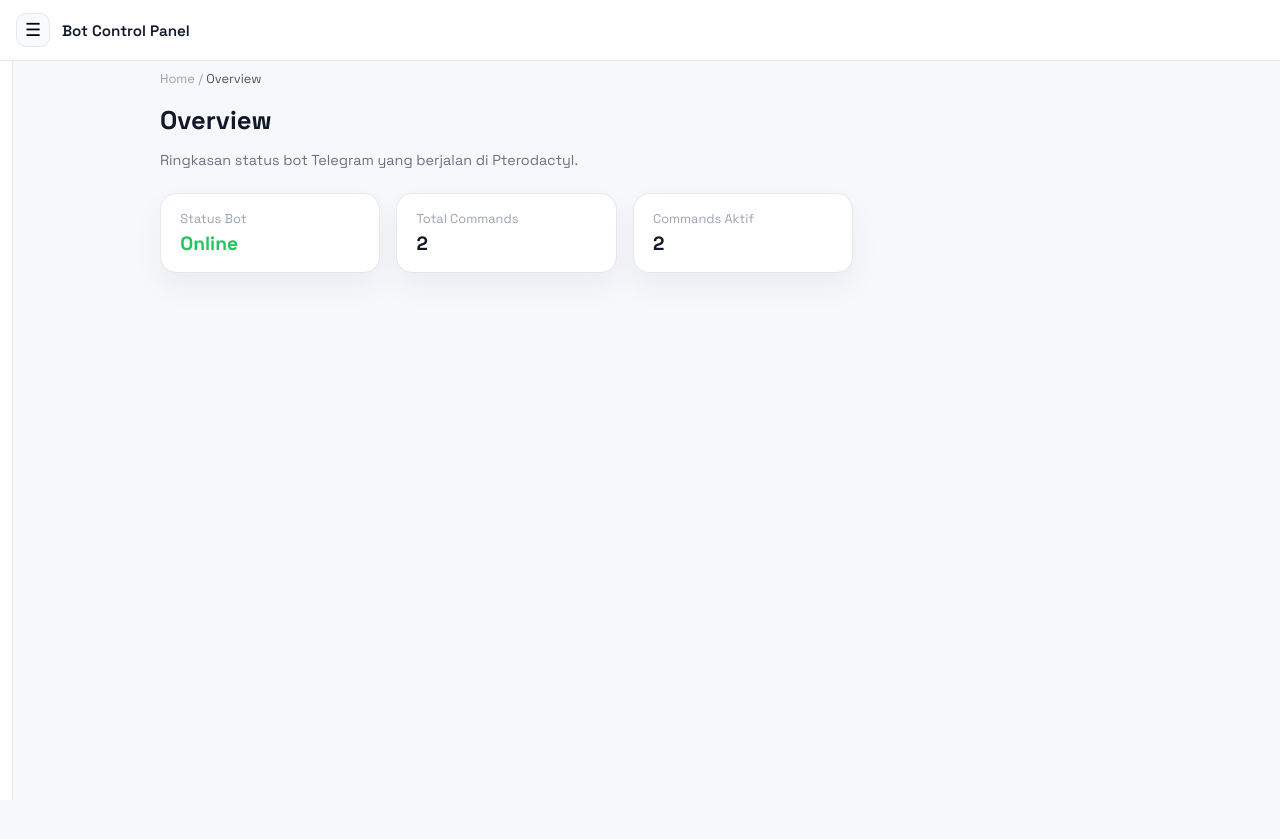
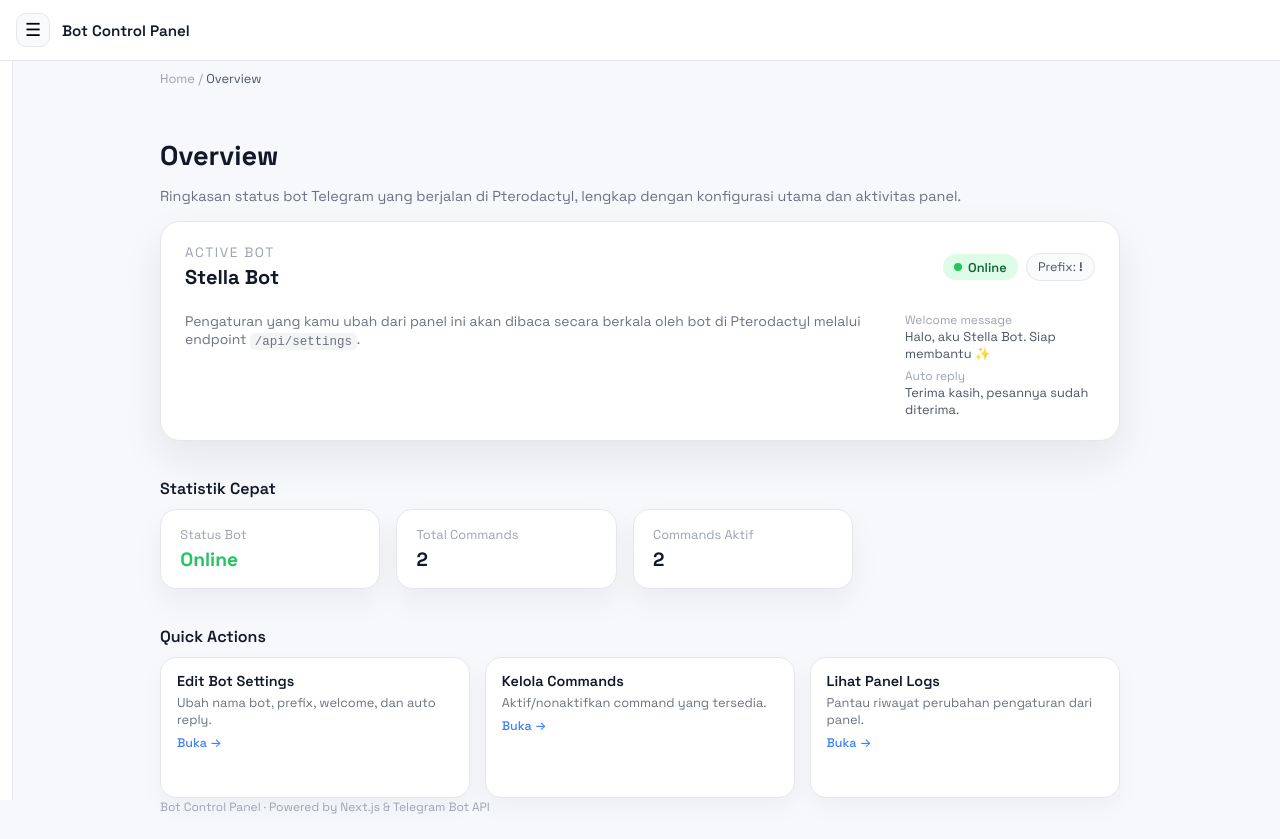
Before and after one commit to hiuraaaaa/tele, a Next.js app: page / in a window 1280 px wide. Before the commit the page ends 800 px from the top, so only its background shows below. Built offline with nearby package versions, Linux system fonts and the light colour scheme.

Commit message:
Update page.jsx

```diff
--- a/app/page.jsx
+++ b/app/page.jsx
@@ -2,6 +2,7 @@
 "use client";
 
 import { useEffect, useState } from "react";
+import Link from "next/link";
 
 export default function OverviewPage() {
   const [settings, setSettings] = useState(null);
@@ -16,25 +17,208 @@ export default function OverviewPage() {
   }, []);
 
   if (!settings) {
-    return <p style={{ color: "#6b7280", fontSize: "0.9rem" }}>Memuat overview…</p>;
+    return (
+      <p style={{ color: "#6b7280", fontSize: "0.9rem" }}>Memuat overview…</p>
+    );
   }
 
   const totalCommands = settings.commands?.length || 0;
   const enabledCommands = settings.commands?.filter((c) => c.enabled).length || 0;
 
   return (
-    <div>
-      <div style={{ fontSize: "0.8rem", color: "#9ca3af", marginBottom: "0.5rem" }}>
+    <div style={{ display: "flex", flexDirection: "column", gap: "1.5rem" }}>
+      {/* Breadcrumb */}
+      <div
+        style={{
+          fontSize: "0.8rem",
+          color: "#9ca3af",
+          marginBottom: "0.25rem"
+        }}
+      >
         Home / <span style={{ color: "#4b5563" }}>Overview</span>
       </div>
 
-      <h1 style={{ fontSize: "1.6rem", fontWeight: 700, marginBottom: "0.5rem" }}>
+      {/* Header + hero card */}
+      <section>
+        <h1
+          style={{
+            fontSize: "1.7rem",
+            fontWeight: 700,
+            marginBottom: "0.4rem"
+          }}
+        >
           Overview
         </h1>
-      <p style={{ color: "#6b7280", fontSize: "0.9rem", marginBottom: "1.5rem" }}>
-        Ringkasan status bot Telegram yang berjalan di Pterodactyl.
+        <p
+          style={{
+            color: "#6b7280",
+            fontSize: "0.9rem",
+            marginBottom: "1rem"
+          }}
+        >
+          Ringkasan status bot Telegram yang berjalan di Pterodactyl, lengkap
+          dengan konfigurasi utama dan aktivitas panel.
         </p>
 
+        <div
+          style={{
+            background: "#ffffff",
+            borderRadius: "1.25rem",
+            border: "1px solid #e5e7eb",
+            padding: "1.4rem 1.5rem",
+            boxShadow: "0 18px 40px rgba(15,23,42,0.08)",
+            display: "flex",
+            flexDirection: "column",
+            gap: "0.9rem"
+          }}
+        >
+          {/* Info bar atas */}
+          <div
+            style={{
+              display: "flex",
+              flexWrap: "wrap",
+              alignItems: "center",
+              justifyContent: "space-between",
+              gap: "0.75rem"
+            }}
+          >
+            <div>
+              <div
+                style={{
+                  fontSize: "0.85rem",
+                  textTransform: "uppercase",
+                  letterSpacing: "0.12em",
+                  color: "#9ca3af",
+                  marginBottom: "0.15rem"
+                }}
+              >
+                Active bot
+              </div>
+              <div style={{ fontSize: "1.25rem", fontWeight: 700 }}>
+                {settings.botName || "Stella Bot"}
+              </div>
+            </div>
+
+            <div
+              style={{
+                display: "flex",
+                gap: "0.5rem",
+                alignItems: "center"
+              }}
+            >
+              {/* status pill */}
+              <span
+                style={{
+                  display: "inline-flex",
+                  alignItems: "center",
+                  gap: "0.4rem",
+                  padding: "0.3rem 0.7rem",
+                  borderRadius: "999px",
+                  backgroundColor:
+                    settings.status === "online" ? "#dcfce7" : "#fee2e2",
+                  color:
+                    settings.status === "online" ? "#166534" : "#b91c1c",
+                  fontSize: "0.8rem",
+                  fontWeight: 600
+                }}
+              >
+                <span
+                  style={{
+                    width: 8,
+                    height: 8,
+                    borderRadius: "999px",
+                    backgroundColor:
+                      settings.status === "online" ? "#22c55e" : "#f97316"
+                  }}
+                />
+                {settings.status === "online" ? "Online" : "Unknown"}
+              </span>
+
+              {/* prefix badge */}
+              <span
+                style={{
+                  padding: "0.3rem 0.7rem",
+                  borderRadius: "999px",
+                  border: "1px solid #e5e7eb",
+                  backgroundColor: "#f9fafb",
+                  fontSize: "0.78rem",
+                  color: "#4b5563"
+                }}
+              >
+                Prefix: <strong>{settings.prefix || "!"}</strong>
+              </span>
+            </div>
+          </div>
+
+          {/* Deskripsi + info cepat */}
+          <div
+            style={{
+              display: "flex",
+              flexWrap: "wrap",
+              gap: "1rem",
+              marginTop: "0.5rem"
+            }}
+          >
+            <p
+              style={{
+                flex: "1 1 200px",
+                fontSize: "0.87rem",
+                color: "#6b7280",
+                margin: 0
+              }}
+            >
+              Pengaturan yang kamu ubah dari panel ini akan dibaca secara
+              berkala oleh bot di Pterodactyl melalui endpoint{" "}
+              <code
+                style={{
+                  background: "#f3f4f6",
+                  padding: "0.1rem 0.3rem",
+                  borderRadius: "0.3rem",
+                  fontSize: "0.78rem"
+                }}
+              >
+                /api/settings
+              </code>
+              .
+            </p>
+
+            <div
+              style={{
+                flex: "0 0 190px",
+                display: "flex",
+                flexDirection: "column",
+                gap: "0.35rem",
+                fontSize: "0.8rem"
+              }}
+            >
+              <InfoRow label="Welcome message">
+                {settings.welcomeMessage
+                  ? settings.welcomeMessage.slice(0, 40) +
+                    (settings.welcomeMessage.length > 40 ? "…" : "")
+                  : "Belum diatur"}
+              </InfoRow>
+              <InfoRow label="Auto reply">
+                {settings.autoReply
+                  ? settings.autoReply.slice(0, 40) +
+                    (settings.autoReply.length > 40 ? "…" : "")
+                  : "Belum diatur"}
+              </InfoRow>
+            </div>
+          </div>
+        </div>
+      </section>
+
+      {/* Statistik */}
+      <section>
+        <h2
+          style={{
+            fontSize: "1rem",
+            fontWeight: 600,
+            marginBottom: "0.6rem"
+          }}
+        >
+          Statistik Cepat
+        </h2>
         <div style={{ display: "flex", flexWrap: "wrap", gap: "1rem" }}>
           <StatCard
             title="Status Bot"
@@ -44,6 +228,48 @@ export default function OverviewPage() {
           <StatCard title="Total Commands" value={`${totalCommands}`} />
           <StatCard title="Commands Aktif" value={`${enabledCommands}`} />
         </div>
+      </section>
+
+      {/* Quick actions */}
+      <section>
+        <h2
+          style={{
+            fontSize: "1rem",
+            fontWeight: 600,
+            marginBottom: "0.6rem"
+          }}
+        >
+          Quick Actions
+        </h2>
+        <div style={{ display: "flex", flexWrap: "wrap", gap: "0.9rem" }}>
+          <QuickLink
+            href="/settings"
+            title="Edit Bot Settings"
+            desc="Ubah nama bot, prefix, welcome, dan auto reply."
+          />
+          <QuickLink
+            href="/commands"
+            title="Kelola Commands"
+            desc="Aktif/nonaktifkan command yang tersedia."
+          />
+          <QuickLink
+            href="/logs"
+            title="Lihat Panel Logs"
+            desc="Pantau riwayat perubahan pengaturan dari panel."
+          />
+        </div>
+      </section>
+
+      {/* Footer kecil */}
+      <footer
+        style={{
+          marginTop: "0.5rem",
+          fontSize: "0.75rem",
+          color: "#9ca3af"
+        }}
+      >
+        Bot Control Panel · Powered by Next.js & Telegram Bot API
+      </footer>
     </div>
   );
 }
@@ -60,7 +286,13 @@ function StatCard({ title, value, accent }) {
         boxShadow: "0 14px 30px rgba(15,23,42,0.05)"
       }}
     >
-      <div style={{ fontSize: "0.8rem", color: "#9ca3af", marginBottom: "0.25rem" }}>
+      <div
+        style={{
+          fontSize: "0.8rem",
+          color: "#9ca3af",
+          marginBottom: "0.25rem"
+        }}
+      >
         {title}
       </div>
       <div
@@ -75,3 +307,85 @@ function StatCard({ title, value, accent }) {
     </div>
   );
 }
+
+function QuickLink({ href, title, desc }) {
+  return (
+    <Link
+      href={href}
+      style={{
+        flex: "1 1 220px",
+        textDecoration: "none"
+      }}
+    >
+      <div
+        style={{
+          height: "100%",
+          backgroundColor: "#ffffff",
+          borderRadius: "1rem",
+          border: "1px solid #e5e7eb",
+          padding: "0.9rem 1rem",
+          boxShadow: "0 10px 24px rgba(15,23,42,0.04)",
+          display: "flex",
+          flexDirection: "column",
+          gap: "0.25rem"
+        }}
+      >
+        <div
+          style={{
+            fontSize: "0.9rem",
+            fontWeight: 600,
+            color: "#111827"
+          }}
+        >
+          {title}
+        </div>
+        <div
+          style={{
+            fontSize: "0.8rem",
+            color: "#6b7280"
+          }}
+        >
+          {desc}
+        </div>
+        <span
+          style={{
+            marginTop: "0.2rem",
+            fontSize: "0.78rem",
+            color: "#3b82f6",
+            fontWeight: 500
+          }}
+        >
+          Buka →
+        </span>
+      </div>
+    </Link>
+  );
+}
+
+function InfoRow({ label, children }) {
+  return (
+    <div
+      style={{
+        display: "flex",
+        flexDirection: "column"
+      }}
+    >
+      <span
+        style={{
+          fontSize: "0.75rem",
+          color: "#9ca3af"
+        }}
+      >
+        {label}
+      </span>
+      <span
+        style={{
+          fontSize: "0.8rem",
+          color: "#4b5563"
+        }}
+      >
+        {children}
+      </span>
+    </div>
+  );
+          }
```
Lines whose indentation alone changed are shown as unchanged.
